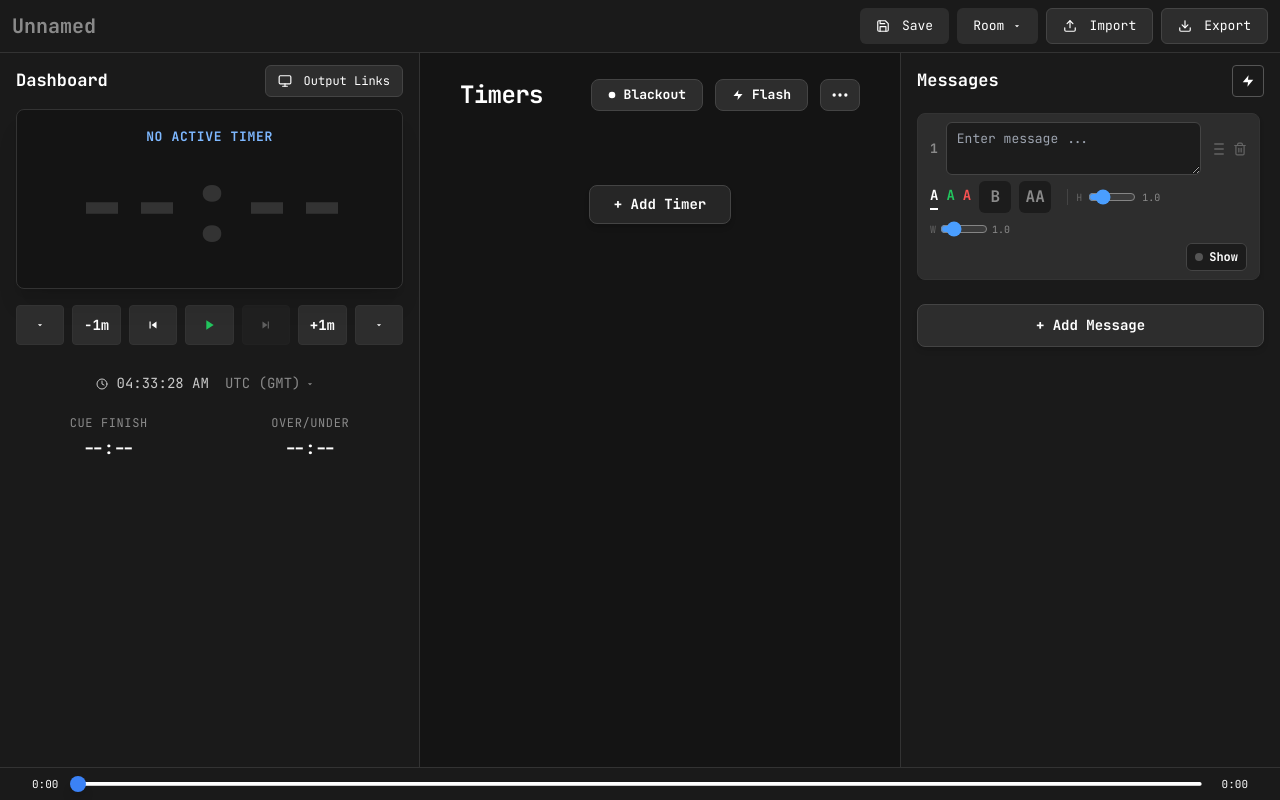
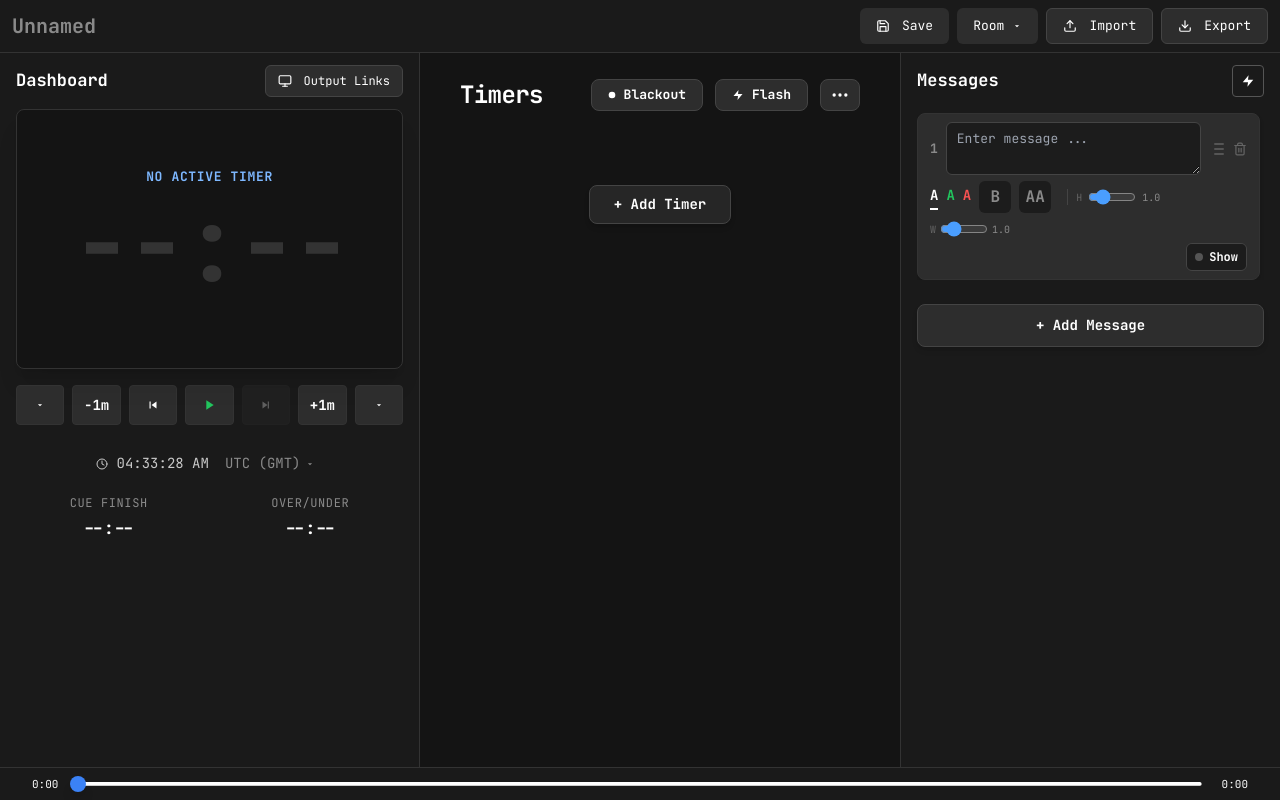
Before and after one commit to e1n7/stage-timer, a React (Vite) app: page / in a window 1280 px wide. Built offline with nearby package versions, Linux system fonts and the light colour scheme.

Commit message:
Fix dashboard container height to be stable and non-flexible

```diff
--- a/src/App.tsx
+++ b/src/App.tsx
@@ -1534,12 +1534,12 @@ function App() {
       <div className="flex flex-1 overflow-hidden">
         <aside className="flex w-[420px] flex-col border-r border-[#333] px-4 py-3">
           <div className="mb-3 flex items-center justify-between"><h2 className="text-[17px] font-bold text-white">Dashboard</h2><button type="button" onClick={openOutput} className="flex h-8 items-center gap-2 rounded-md border border-[#444] bg-[#2d2d2d] px-3 text-[12px] text-white hover:bg-[#383838]"><IconScreen className="mr-1" /> Output Links</button></div>
-          <div className={`relative flex w-full flex-col items-center justify-center rounded-lg border border-[#333] bg-[#141414] p-4 shadow-xl transition-all duration-300 min-h-[180px] overflow-hidden`}>
+          <div className={`relative flex h-[260px] w-full flex-col items-center justify-center rounded-lg border border-[#333] bg-[#141414] p-4 shadow-xl transition-all duration-300 overflow-hidden shrink-0`}>
             {isBlackout && <div className="absolute inset-0 z-10 rounded-lg bg-black" />}
             {(getActiveMessage().messageShown && getActiveMessage().messageText && !isBlackout) ? (
-              <div className="flex h-full w-full items-center justify-center px-4 py-8">
+              <div className="flex h-full w-full items-center justify-center px-4 py-8 overflow-hidden">
                 <div
-                  className="text-center leading-tight break-words"
+                  className="text-center leading-tight break-words max-h-full max-w-full"
                   style={{
                     color: getActiveMessage().messageColor,
                     fontSize: `${Math.round(84 * getActiveMessage().messageFontHeight)}px`,
@@ -1557,7 +1557,7 @@ function App() {
                 </div>
               </div>
             ) : (
-              <div className="w-full">
+              <div className="w-full flex flex-col items-center justify-center">
                 {displaySeconds < 0 && activeTimerState?.settings.mode === 'countdown' && (
                   <div className="flex items-center justify-center mb-2">
                     <span className="inline-block rounded bg-[#fa5252]/20 px-3 py-1 text-[12px] font-bold uppercase tracking-[0.2em] text-[#fa5252]">Overtime</span>
```
